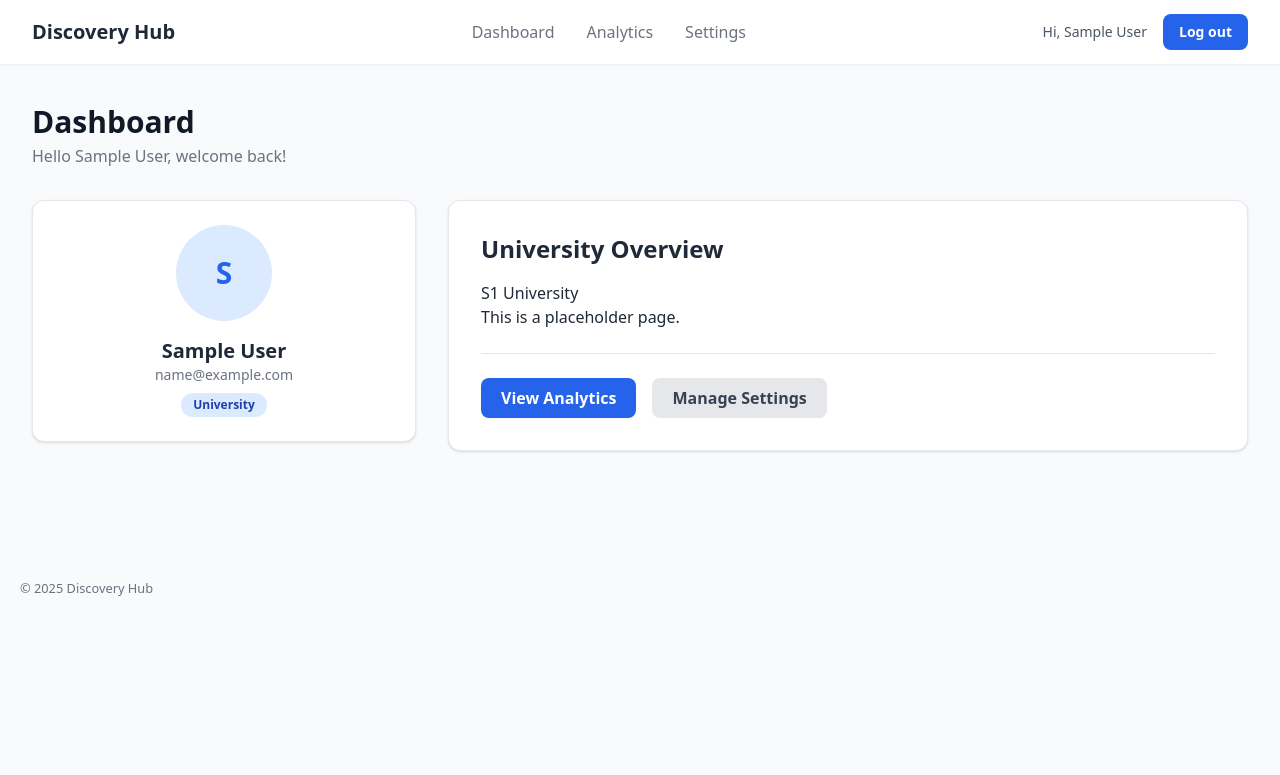
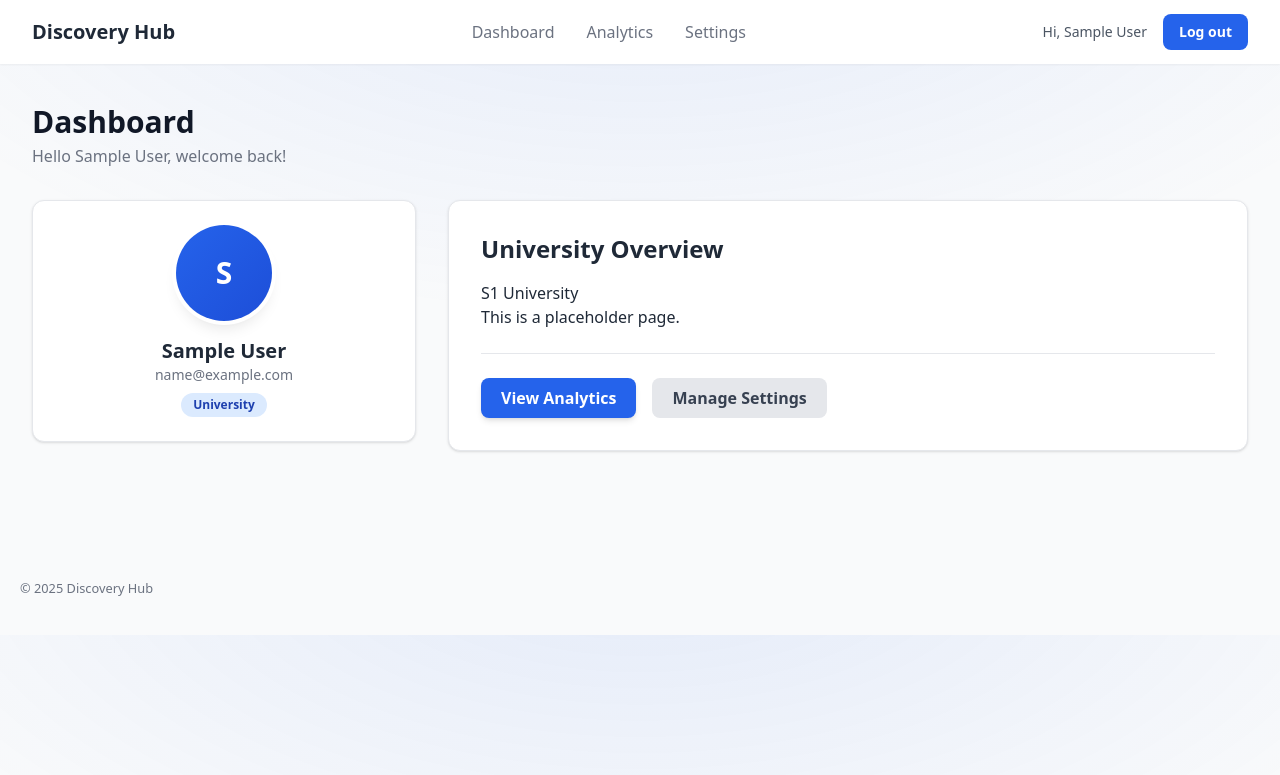
Before and after one commit to alrudniy/f25_discovery, a Django app: page /screen1/ in a window 1280 px wide. Shown: the top 775 px of the page. Run offline with Django 5.2, Linux system fonts and the light colour scheme; the visitor is signed in with stand-in values (Sample User, id 1); some libraries are stand-ins or nearby versions.

Commit message:
style: Apply consistent color scheme and background to authenticated pages
Co-authored-by: aider (gemini/gemini-2.5-pro) <aider@aider.chat>

```diff
--- a/templates/base.html
+++ b/templates/base.html
@@ -7,9 +7,38 @@
   <meta name="viewport" content="width=device-width, initial-scale=1"/>
   <link rel="stylesheet" href="{% static 'css/styles.css' %}">
   <script src="https://cdn.tailwindcss.com"></script>
+  <style>
+    :root {
+      --bg: #f5f7fb;
+      --card: #ffffff;
+      --text: #0f172a;
+      --muted: #64748b;
+      --primary: #2563eb;
+      --primary-600: #1d4ed8;
+      --ring: rgba(37, 99, 235, 0.25);
+      --shadow: 0 10px 25px rgba(2, 6, 23, 0.08);
+      --radius: 16px;
+    }
+
+    @media (prefers-color-scheme: dark) {
+      :root {
+        --bg: #0b1220;
+        --card: #111827;
+        --text: #e5e7eb;
+        --muted: #94a3b8;
+        --primary: #3b82f6;
+        --primary-600: #2563eb;
+        --ring: rgba(59, 130, 246, 0.35);
+        --shadow: 0 10px 30px rgba(0, 0, 0, 0.4);
+      }
+    }
+    .authenticated-page {
+      background: radial-gradient(1200px 600px at 50% -100px, rgba(37,99,235,.1), transparent 70%), var(--bg);
+    }
+  </style>
   {% block styles %}{% endblock %}
 </head>
-<body class="bg-gray-50 text-gray-800">
+<body class="bg-gray-50 text-gray-800 {% if user.is_authenticated %}authenticated-page{% endif %}">
   {% block body %}
     {% block header %}
   <header class="bg-white shadow-sm sticky top-0 z-50">
--- a/templates/pages/screen1.html
+++ b/templates/pages/screen1.html
@@ -13,7 +13,7 @@
     <div class="lg:col-span-1 space-y-8">
       <div class="bg-white rounded-xl shadow p-6 border border-gray-200">
         <div class="text-center">
-          <div class="mx-auto h-24 w-24 rounded-full bg-blue-100 flex items-center justify-center text-3xl font-bold text-blue-600 mb-4 ring-4 ring-white">
+          <div class="mx-auto h-24 w-24 rounded-full bg-gradient-to-br from-blue-600 to-blue-700 flex items-center justify-center text-3xl font-bold text-white mb-4 ring-4 ring-white shadow-lg">
             {{ request.user.display_name|first|upper }}
           </div>
           <h2 class="text-xl font-bold text-gray-800">{{ request.user.display_name }}</h2>
@@ -41,7 +41,7 @@
         {% endif %}
 
         <div class="border-t mt-6 pt-6 flex space-x-4">
-            <a class="bg-blue-600 text-white font-semibold py-2 px-5 rounded-lg hover:bg-blue-700 transition shadow-sm" href="{% url 'screen2' %}">View Analytics</a>
+            <a class="bg-blue-600 text-white font-semibold py-2 px-5 rounded-lg hover:bg-blue-700 transition shadow-md" href="{% url 'screen2' %}">View Analytics</a>
             <a class="bg-gray-200 text-gray-700 font-semibold py-2 px-5 rounded-lg hover:bg-gray-300 transition" href="{% url 'screen3' %}">Manage Settings</a>
         </div>
       </div>
```
Also changed, not shown: templates/accounts/login.html (+0 -25 lines).
